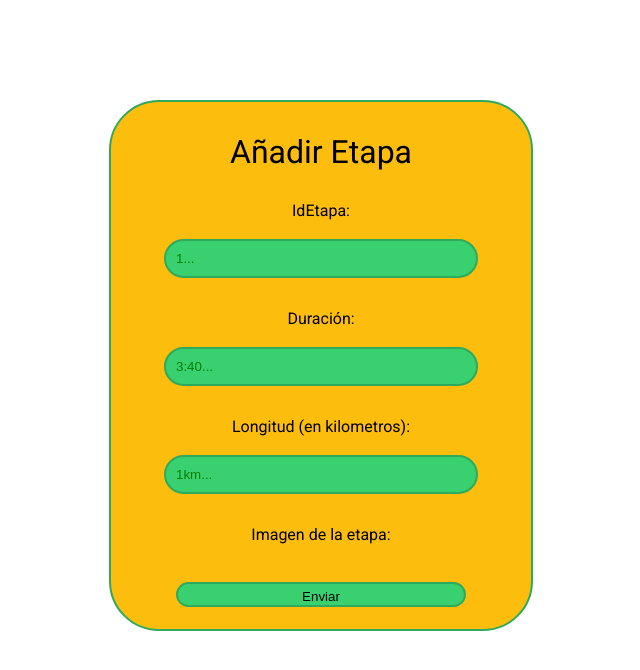
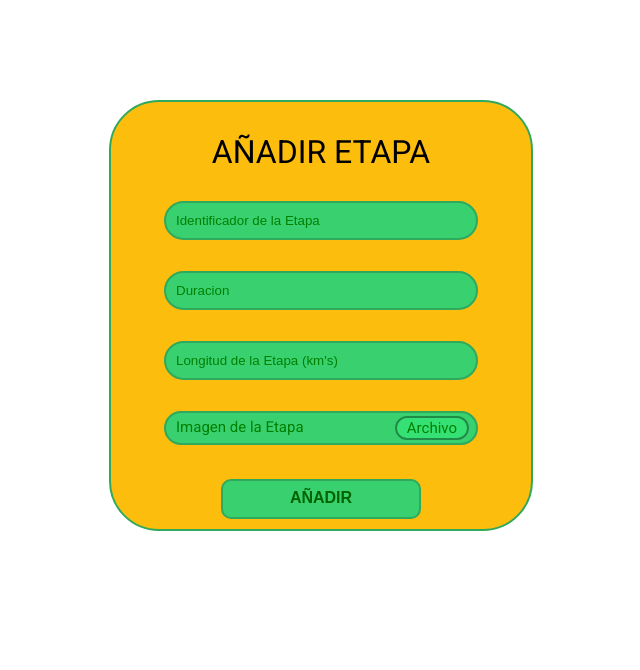
Before and after one commit to EVGEgonzalez/2122_2DAW, an Angular app: page / in a window 1280 px wide. Shown: the top 670 px of the page, without its empty margins (319-959 px from the left). Built offline with nearby package versions, Linux system fonts and the light colour scheme.

Commit message:
commit 5

```diff
--- a/src/app/alta-etapa/alta-etapa.component.html
+++ b/src/app/alta-etapa/alta-etapa.component.html
@@ -1,23 +1,24 @@
 <form id="altaEtapa" [formGroup]="formulario" (ngSubmit)="anyadir()">
-    <h1>Añadir Etapa</h1>
-    <label for="nombre">IdEtapa: </label><br />
-    <input id="idEtapa" name="idEtapa" type="text" placeholder="1..." formControlName="idEtapa" require [(ngModel)]="etapa.idEtapa"><br />
-    <div *ngIf="idEtapa.invalid && (idEtapa.dirty )">
-        mal
+    <h1>AÑADIR ETAPA</h1>
+    <input id="idEtapa" type="text" placeholder="Identificador de la Etapa" formControlName="idEtapa"><br />
+    <div class="errorDatos" *ngIf="idEtapa.invalid && (idEtapa.dirty )">
+        Error, el identificador debe ser de 1 o 2 cifras
     </div>
-    <label for="dur">Duración: </label><br />
-    <input id="dur" type="text" placeholder="3:40..." formControlName="duracion"><br />
-    <div *ngIf="duracion.invalid && (duracion.dirty )">
-        hola
+    <input id="dur" type="text" placeholder="Duracion" formControlName="duracion"><br />
+    <div class="errorDatos" *ngIf="duracion.invalid && (duracion.dirty )">
+        Error, la duracion debe ser en el formato HH:MM
     </div>
-    <label for="long">Longitud (en kilometros): </label><br />
-    <input id="long" type="text" placeholder="1km..." formControlName="longitud"><br />
-    <div *ngIf="longitud.invalid && (idEtapa.dirty )">
-        hola
+    <input id="long" type="text" placeholder="Longitud de la Etapa (km's)" formControlName="longitud"><br />
+    <div class="errorDatos" *ngIf="longitud.invalid && (idEtapa.dirty )">
+        Error, los kilometros deben terminar en "km"
     </div>
-    <label for="img">Imagen de la etapa: </label><br />
-    <input id="img" type="file" formControlName="img"><br />
+    <div id="insertarArchivo">
+      Imagen de la Etapa
+      <input id="img" type="file"  formControlName="img">
+      <label for="img">Archivo</label>
+    </div>
+    <br />
 
-    <input type="submit" value="Enviar">
+    <input id="btnAnadir" type="submit" value="AÑADIR">
 
 </form>
```
